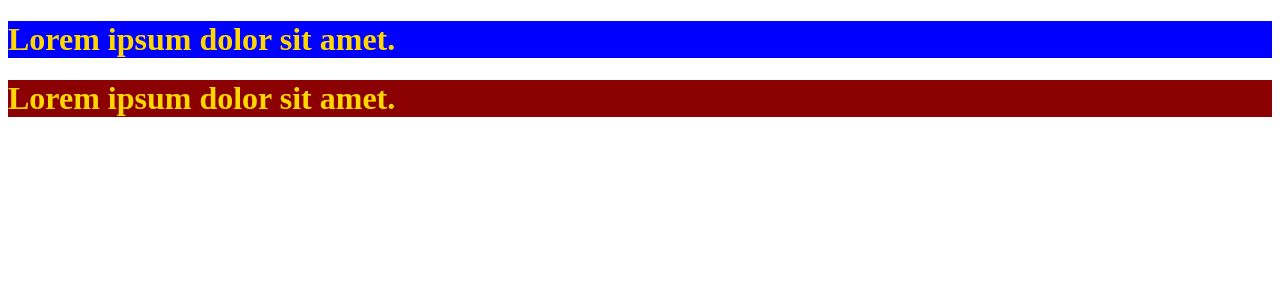
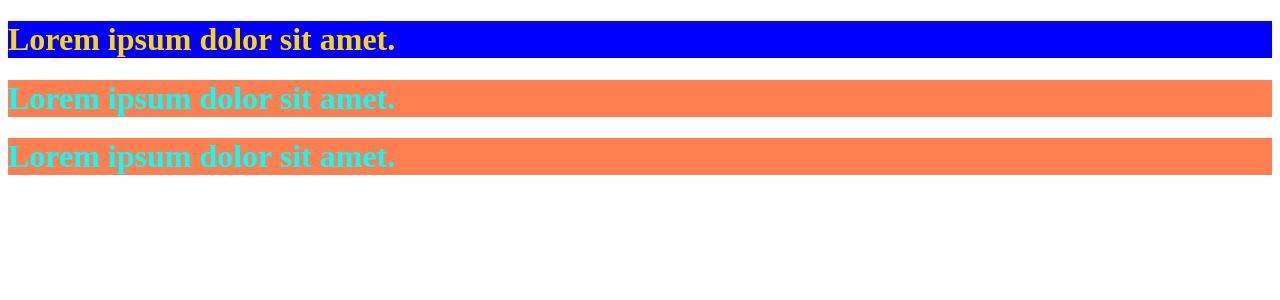
Before and after one commit to Nighteast/react20231031, a React (Create React App) app: page / in a window 1280 px wide. Shown: the top 300 px of the page. Built offline with nearby package versions, Linux system fonts and the light colour scheme.

Commit message:
보통의 css 사용시 클래스명이 중복될 수 있음

```diff
--- a/src/App.js
+++ b/src/App.js
@@ -5,12 +5,14 @@
 
 import { MyComp } from "./component/MyComp";
 import { MyBox } from "./component/MyBox";
+import { MyContainer } from "./component/MyContainer";
 
 function App() {
   return (
     <>
       <MyComp />
       <MyBox />
+      <MyContainer />
     </>
   );
 }
--- /dev/null
+++ b/src/component/MyContainer.js
@@ -0,0 +1,9 @@
+import "../style/style2.css";
+
+export function MyContainer() {
+  return (
+    <div>
+      <h1 className="boxClass">Lorem ipsum dolor sit amet.</h1>
+    </div>
+  );
+}
--- /dev/null
+++ b/src/style/style2.css
@@ -0,0 +1,4 @@
+.boxClass {
+    color: aqua;
+    background-color: coral;
+}
```
